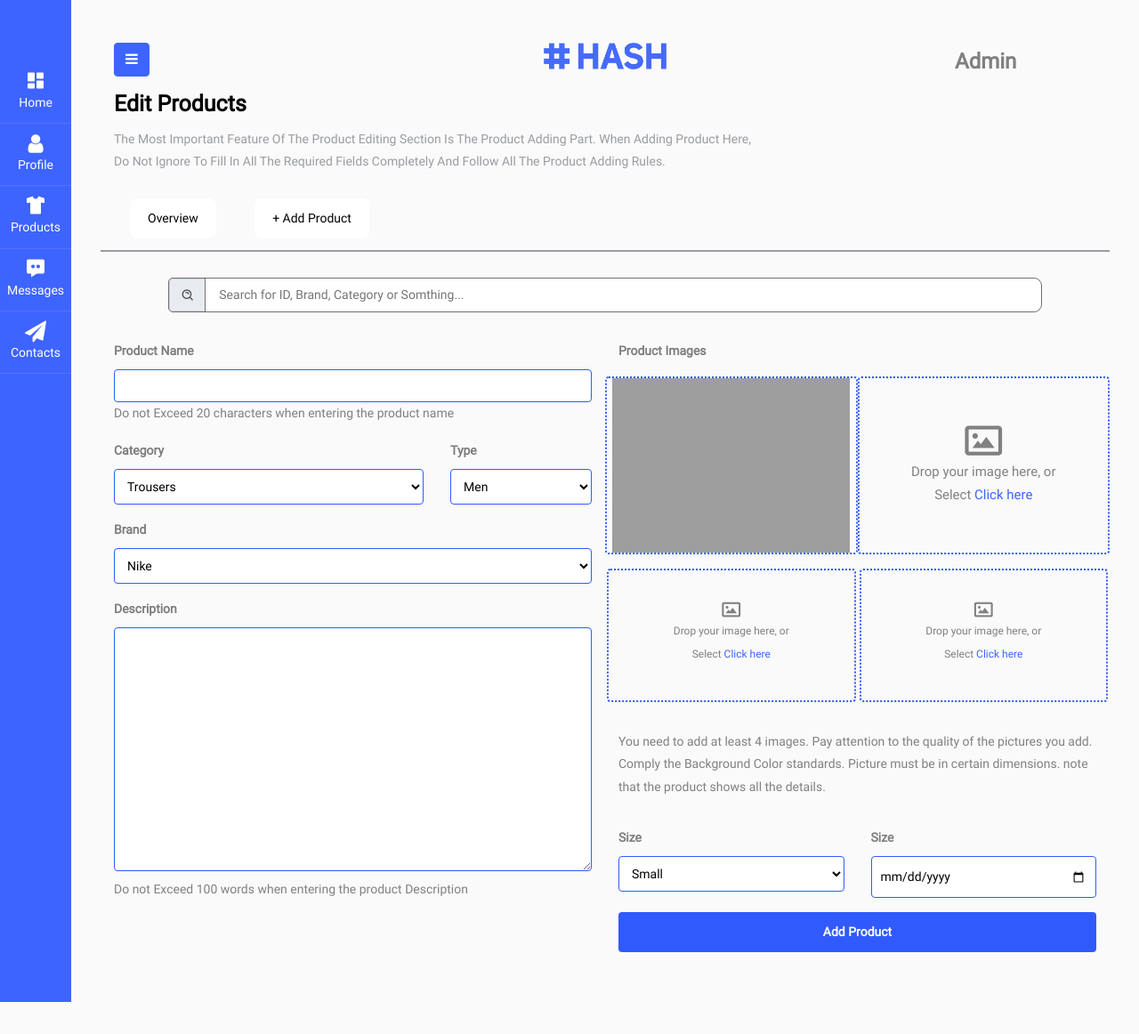
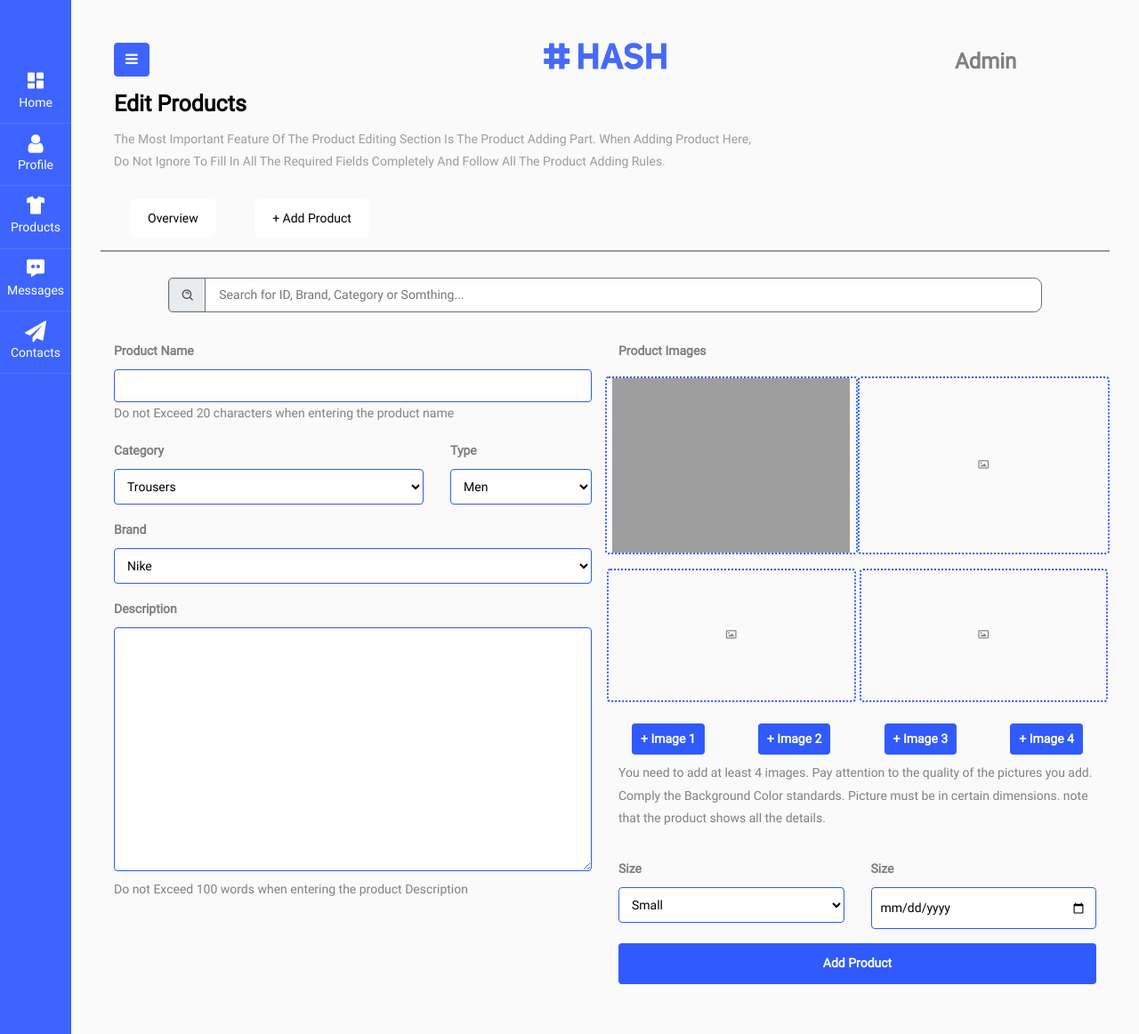
Before and after one commit to Hashan2kk2/HASH, a PHP site: page /admin/addProduct.php in a window 1280 px wide. Shown: the whole page at 89% size. Before the commit the page ends 1126 px from the top, so only its background shows below. Run offline with PHP 8.4, Linux system fonts and the light colour scheme; a user stored in the database is signed in; some libraries are stand-ins or nearby versions; grey boxes are pictures that could not be loaded.

Commit message:
add product page ui complete

```diff
--- a/admin/addProduct.php
+++ b/admin/addProduct.php
@@ -59,8 +59,8 @@
                 <!-- overview addproduct bar -->
                 <div class="row">
                     <div class="col-12 overview-addproduct-bar">
-                        <button>Overview</button>
-                        <button>+ Add Product</button>
+                        <button onclick="productOverviewPg();">Overview</button>
+                        <button onclick="addNewProductPg();">+ Add Product</button>
                     </div>
                 </div>
                 <!-- overview addproduct bar -->
@@ -77,7 +77,7 @@
                 </div>
                 <!-- search bar -->
                 <!-- products list -->
-                <div class="row d-none">
+                <div class="row d-none" id="overviewPg">
                     <div class="col-12 products-list justify-content-center">
                         <div class="row no-gutters gy-0 justify-content-around">
                             <!-- card -->
@@ -194,7 +194,7 @@
                 <!-- overview -->
 
                 <!-- Add product Form -->
-                <div class="row mt-3">
+                <div class="row mt-3 " id="addproductPg">
                     <!-- product details box -->
                     <div class="col-12 col-lg-6 add-product">
                         <div class="row my-3">
@@ -250,13 +250,11 @@
                             <div class="col-12">
                                 <div class="row">
                                     <div class="col-12 col-lg-6 my-2 prod-image-bx prod-img-1">
-                                        <img src="../img/shoe.png" alt="prodImg">
+                                        <img src="../img/shoe.png" alt="prodImg" style="z-index: 1;">
                                     </div>
                                     <div class="col-12 col-lg-6 my-2 prod-image-bx prod-img-2 text-center">
                                         <div class="add-img-text">
                                             <i class='bx bx-image'></i>
-                                            <p>Drop your image here, or</p>
-                                            <p>Select <a href="#">Click here</a></p>
                                         </div>
                                     </div>
                                 </div>
@@ -266,18 +264,28 @@
                                     <div class="col my-2 prod-img-3 text-center">
                                         <div class="add-img-text">
                                             <i class='bx bx-image'></i>
-                                            <p>Drop your image here, or</p>
-                                            <p>Select <a href="#">Click here</a></p>
                                         </div>
                                     </div>
                                     <div class="col my-2 prod-img-4 text-center">
                                         <div class="add-img-text">
                                             <i class='bx bx-image'></i>
-                                            <p>Drop your image here, or</p>
-                                            <p>Select <a href="#">Click here</a></p>
                                         </div>
                                     </div>
                                 </div>
+                            </div>
+                        </div>
+                        <div class="row">
+                            <div class="col-3 d-flex justify-content-center">
+                                <button class="add-img-btns">+ Image 1</button>
+                            </div>
+                            <div class="col-3 d-flex justify-content-center">
+                                <button class="add-img-btns">+ Image 2</button>
+                            </div>
+                            <div class="col-3 d-flex justify-content-center">
+                                <button class="add-img-btns">+ Image 3</button>
+                            </div>
+                            <div class="col-3 d-flex justify-content-center">
+                                <button class="add-img-btns">+ Image 4</button>
                             </div>
                         </div>
                         <div class="row product-img-specs">
--- a/css/admin.css
+++ b/css/admin.css
@@ -553,28 +553,11 @@
     margin: 0 2px;
 }
 
-.prod-img-3 .add-img-text i,
-.prod-img-4 .add-img-text i {
-    font-size: 25px;
-}
-
-.prod-img-3 .add-img-text p,
-.prod-img-4 .add-img-text p {
-    font-size: 12px;
-}
-
 .prod-img-1 img {
     height: 200px;
 }
 
-.add-img-text i {
-    font-size: 50px;
-}
 
-.add-img-text p {
-    font-size: 15px;
-    line-height: 10px;
-}
 
 .product-img-specs input,
 .product-img-specs select {
@@ -600,6 +583,16 @@
 .product-img-specs button:hover{
     transform: scale(1.1);
 }
+
+.add-img-btns{
+    padding: 5px 10px;
+    background-color: #315afc;
+    color: white;
+    font-weight: bold;
+    border: none;
+    outline: none;
+    border-radius: 4px;
+}
 /* product img form */
 
 /* Add Product */
--- a/js/admin.js
+++ b/js/admin.js
@@ -214,7 +214,7 @@ function updateAdminPassword() {
                     title: 'Oops...',
                     text: t
                 });
-            }else{
+            } else {
                 Swal.fire({
                     icon: 'success',
                     title: 'Success',
@@ -227,4 +227,21 @@ function updateAdminPassword() {
     r.open("POST", "../admin/updateAdminPasswordProcess.php", true);
     r.send(pwForm);
 }
+
+function addNewProductPg() {
+    var overviewPg = document.getElementById("overviewPg");
+    var addproductPg = document.getElementById("addproductPg");
+
+    overviewPg.classList.add("d-none");
+    addproductPg.classList.remove("d-none");
+}
+
+function productOverviewPg() {
+    var overviewPg = document.getElementById("overviewPg");
+    var addproductPg = document.getElementById("addproductPg");
+
+    overviewPg.classList.remove("d-none");
+    addproductPg.classList.add("d-none");
+}
+
 // Edit Profile
```
